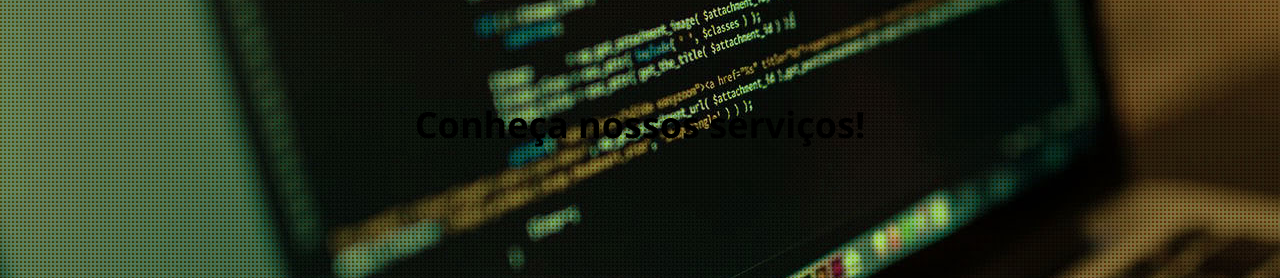
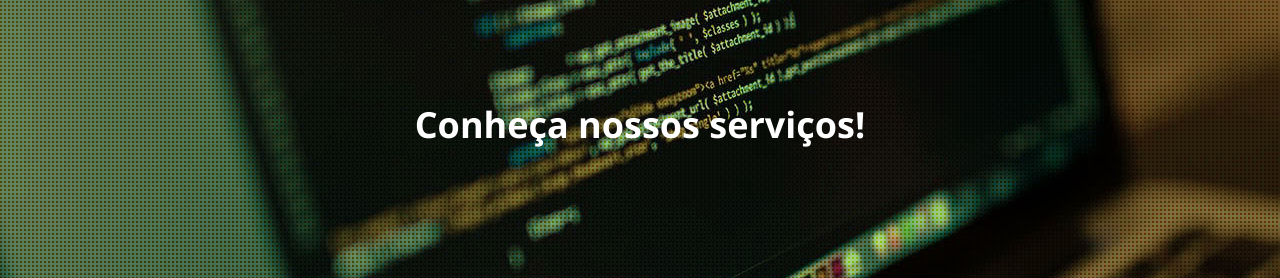
Before and after one commit to DaniloMicaias/DaniloMicaias.github.io, a plain HTML site: page codeBootstrap/index.html in a window 1280 px wide. Both pictures are taken after a click on the picture 844 px from the left and 1642 px from the top of the page. Shown: the part 1764-2042 px from the top of the page. Drawn offline with nearby package versions, Linux system fonts and the light colour scheme.

Commit message:
Finalizando

```diff
--- a/codeBootstrap/index.html
+++ b/codeBootstrap/index.html
@@ -198,6 +198,7 @@ function myFunction3() {
     document.getElementById("texto").innerHTML = "Conheça nossos serviços!";
     document.getElementById("sobre").style.backgroundImage = "url('img/desenvolvimento3.jpg')";
     document.getElementById("sob").style.color = "white";
+    document.getElementById("texto").style.color = "white";
 }
 </script>
 
```
